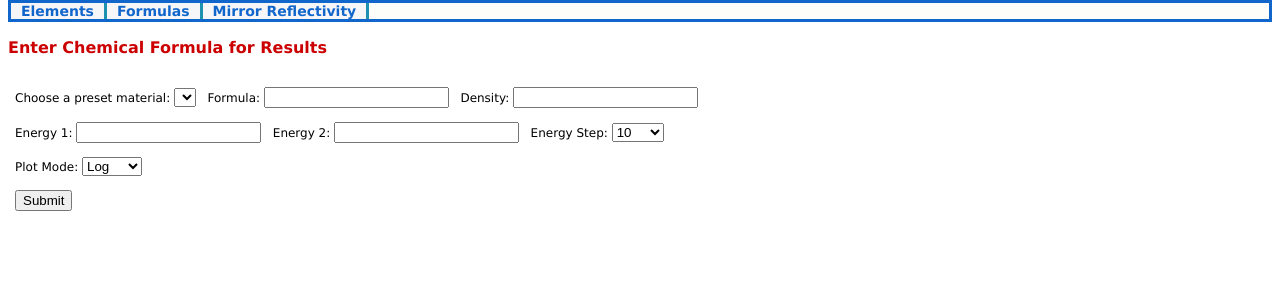
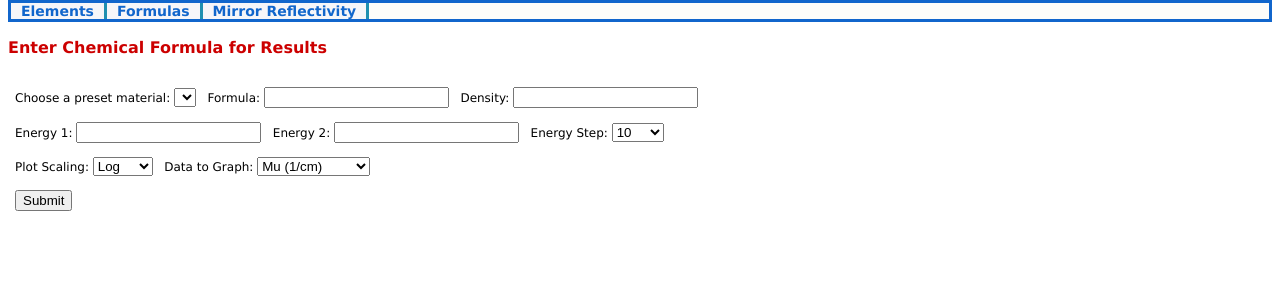
Before and after one commit to xraypy/xrayweb, a Flask app: page /formula/ in a window 1280 px wide. Shown: the part 39-339 px from the top of the page. Run offline with Flask 2, Linux system fonts and the light colour scheme; lists and menus that the app fills with data are empty.

Commit message:
Minor features

```diff
--- a/xrayweb/templates/formulas.html
+++ b/xrayweb/templates/formulas.html
@@ -45,10 +45,16 @@
       <option value="1000" {% if request.form['step'] == "1000" %} selected {% endif %}>1000</option>
     </select> <br><br>
 
-    <label for="mode">Plot Mode:</label>
+    <label for="mode">Plot Scaling:</label>
     <select name="mode" id="mode">
       <option value="Log" {% if request.form['mode'] == "Log" %} selected {% endif %}>Log</option>
       <option value="Linear" {% if request.form['mode'] == "Linear" %} selected {% endif %}>Linear</option>
+    </select> &nbsp;
+
+    <label for="data">Data to Graph:</label>
+    <select name="data" id="data">
+      <option value="Absq" {% if request.form['data'] == "Absq" %} selected {% endif %}>Mu (1/cm)</option>
+      <option value="Abslen" {% if request.form['data'] == "Abslen" %} selected {% endif %}>10000/Mu (µm)</option>
     </select>
     <br><br>
     <input type="submit" value="Submit">
@@ -62,13 +68,13 @@
         <table>
           <caption><b>Results Table:</b></caption>
           <tr>
-            <th>Energy &nbsp;</th>
-            <th>Absorption Quantity &nbsp;</th>
-            <th>Absorption Length &nbsp;</th>
+            <th>Energy (eV) &nbsp;</th>
+            <th>Absorption Quantity (1 / cm) &nbsp;</th>
+            <th>Absorption Length (µm) &nbsp;</th>
           </tr>
 
           {% for x in range(num) %}
-          <tr>
+          <tr class={{ loop.cycle('odd', 'even') }}>
             <td>{{energies[x]}}</td>
             <td>{{absq[x]}}</td>
             <td>{{abslen[x]}}</td>
--- a/xrayweb/webapp.py
+++ b/xrayweb/webapp.py
@@ -114,11 +114,11 @@ def make_plot(x, y, material_name, formula_name, ytitle='mu',
 #if the input is valid then the output will be {'message': ['Input is valid']}
 #the recipient must then extract the data they need from the dictionary
 def validate_input(formula, density, step, energy1='1000', energy2='50000', mode='Log', material=None, angle='0.001',
-    page='formula'):
+    roughness = '0.0', page='formula'):
     output = {}
     message = []
     message.append('Error(s): ')
-    df = ef = ef2 = sf = af = 0
+    df = ef = ef2 = sf = af = rf = 0
     isLog = True
 
     if not formula:
@@ -163,8 +163,6 @@ def validate_input(formula, density, step, energy1='1000', energy2='50000', mode
 
     if ef > ef2:
         message.append('Energy1 must be less than Energy2.')
-    elif ef == ef2:
-        ef2 += sf
 
     isLog = True if mode == 'Log' else False
 
@@ -179,6 +177,16 @@ def validate_input(formula, density, step, energy1='1000', energy2='50000', mode
         else:
             angle = 0.001
 
+        if roughness:
+            try:
+                rf = float(roughness)
+                if rf < 0:
+                    message.append('Roughness must be positive.')
+            except:
+                message.append('Roughness must be a number.')
+        else:
+            roughness = 0.0
+
     if len(message) == 1:
         message[0] = 'Input is valid'
 
@@ -190,6 +198,7 @@ def validate_input(formula, density, step, energy1='1000', energy2='50000', mode
         output['sf'] = sf
         output['isLog'] = isLog
         output['af'] = af
+        output['rf'] = rf
     #print(message)
     return output
 
@@ -223,6 +232,7 @@ def formula(material=None):
         energy2 = request.form.get('energy2')
         step = request.form.get('step')
         mode = request.form.get('mode')
+        data = request.form.get('data')
 
         #input validation
         output = validate_input(formula, density, step, energy1, energy2, mode, material, page='formula')
@@ -237,10 +247,19 @@ def formula(material=None):
         isLog = output['isLog']
 
         #make plot
+        while ef2 < (ef + (sf * 2)): #this ensures that there are always at least 3 energy values for a meaningful plot
+            ef2 += sf
+        ef2 += sf #this includes energy2 in the plot, normally np.arrage excludes the upper bound
         en_array = np.arange(ef, ef2, sf)
         num = en_array.size
         mu_array = xraydb.material_mu(formula, en_array, density=df)
-        if num > 2:
+
+        if data == 'Abslen':
+            len_array = np.array([])
+            for i in mu_array:
+                len_array = np.append(len_array, 10000 / i)
+            mu_plot = make_plot(en_array, len_array, material, formula, ylog_scale=isLog)
+        else:
             mu_plot = make_plot(en_array, mu_array, material, formula, ylog_scale=isLog)
 
         energies = [nformat(x) for x in en_array]
@@ -262,7 +281,7 @@ def reflectivity(material=None):
     ref_plot = output = {}
     energies = reflectivities = []
     num = errors = 0
-    df = ef = ef2 = sf = af = 0
+    df = ef = ef2 = sf = af = rf = 0
     isLog = True
 
     if request.method == 'POST':
@@ -270,12 +289,14 @@ def reflectivity(material=None):
         formula = request.form.get('formula')
         density = request.form.get('density')
         angle = request.form.get('angle')
+        roughness = request.form.get('roughness')
+        polarization = request.form.get('polarization')
         energy1 = request.form.get('energy1')
         energy2 = request.form.get('energy2')
         step = request.form.get('step')
         mode = request.form.get('mode')
 
-        output = validate_input(formula, density, step, energy1, energy2, mode, material, angle, page='reflectivity')
+        output = validate_input(formula, density, step, energy1, energy2, mode, material, angle, roughness, page='reflectivity')
         message = output['message']
 
     #if verification passes, calculate output and pass to render_template
@@ -286,15 +307,11 @@ def reflectivity(material=None):
         sf = output['sf']
         isLog = output['isLog']
         af = output['af']
+        rf = output['rf']
 
         en_array = np.arange(ef, ef2, sf)
         num = en_array.size
-        """
-        if not num:
-            np.append(en_array, [ef])
-            print(num, en_array)
-        """
-        ref_array = xraydb.mirror_reflectivity(formula, af, en_array, df)
+        ref_array = xraydb.mirror_reflectivity(formula, af, en_array, df, rf, polarization)
 
 
         if num > 2:
```
Also changed, not shown: xrayweb/templates/reflectivity.html (+14 -4 lines).
